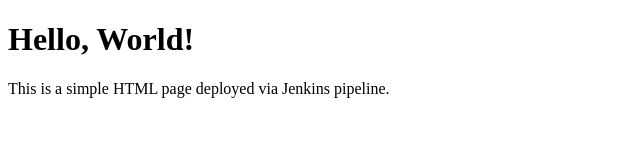
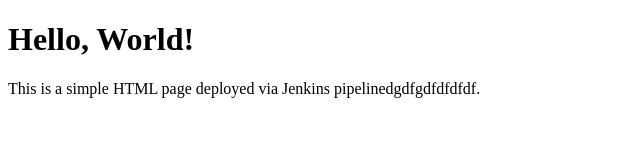
Before and after one commit to Hooria13/demo, a plain HTML site: page index.html in a window 1280 px wide. Shown: the whole page, without its empty margins (0-640 px from the left). Drawn offline with Linux system fonts and the light colour scheme.

Commit message:
Update index.html

```diff
--- a/index.html
+++ b/index.html
@@ -6,6 +6,6 @@
 </head>
 <body>
     <h1>Hello, World!</h1>
-    <p>This is a simple HTML page deployed via Jenkins pipeline.</p>
+    <p>This is a simple HTML page deployed via Jenkins pipelinedgdfgdfdfdfdf.</p>
 </body>
 </html>
```
